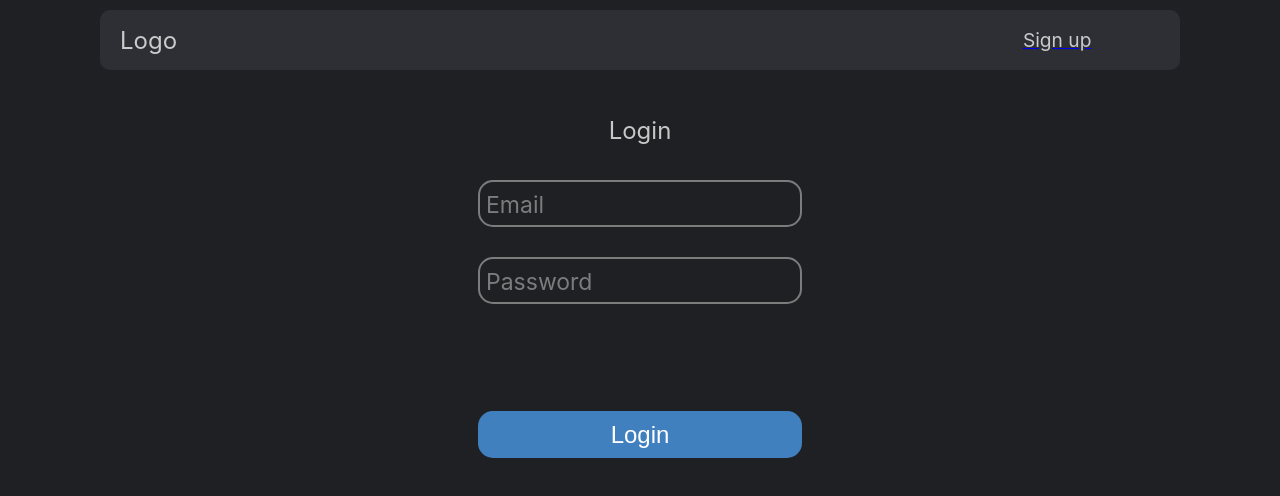
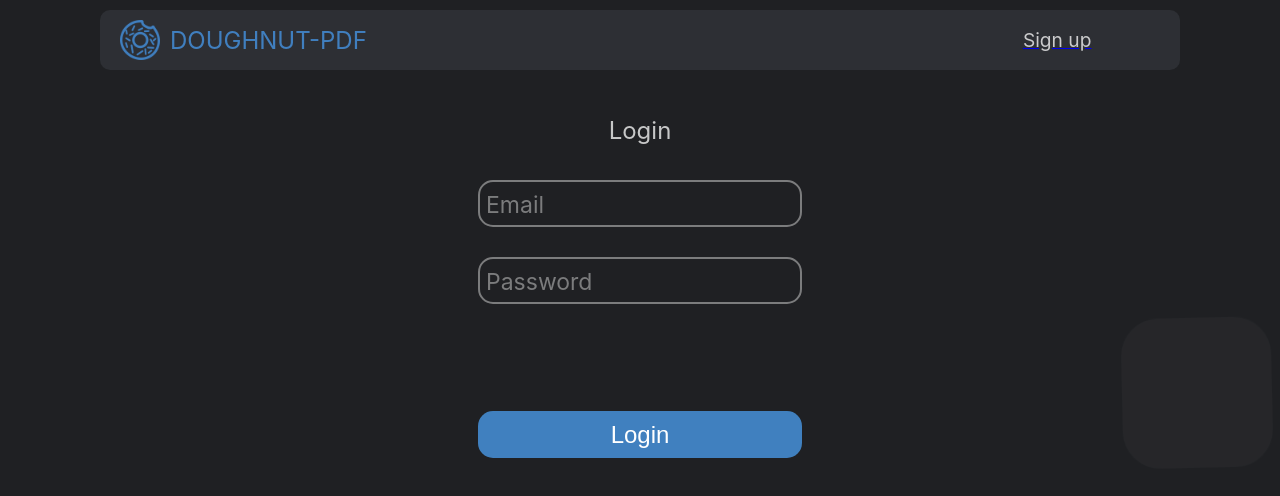
Before and after one commit to AmirFayzullin/DCS_project_client, a React (Create React App) app: page /sign-in in a window 1280 px wide. Shown: the top 496 px of the page. Built offline with nearby package versions, Linux system fonts and the light colour scheme; no server answers.

Commit message:
design:
- logo
- background animation

```diff
--- a/src/components/App/App.js
+++ b/src/components/App/App.js
@@ -11,6 +11,7 @@ import {TooltipContainer} from "../Tooltip/TooltipContainer";
 import {ApiContext} from "../../contexts/ApiContext";
 import {TooltipServiceContext} from "../../contexts/TooltipServiceContext";
 import {UserContext} from "../../contexts/UserContext";
+import {BkgAnimationBox} from "../BkgAnimationBox/BkgAnimationBox";
 
 function App() {
     const [isLoggedIn, setLoggedIn] = useState(false);
@@ -130,8 +131,8 @@ function App() {
 
                 <TooltipContainer/>
             </div>
+            <BkgAnimationBox toShow={true}/>
         </UserContext.Provider>
-
     );
 }
 
--- a/src/components/App/App.module.css
+++ b/src/components/App/App.module.css
@@ -1,8 +1,10 @@
 .wrapper {
+    position: relative;
     display: grid;
     grid-template: 60px auto / 100%;
     grid-gap: 10px;
     padding: 10px;
     max-width: 1080px;
     margin: auto;
+    z-index: 2;
 }
--- /dev/null
+++ b/src/components/BkgAnimationBox/BkgAnimationBox.jsx
@@ -0,0 +1,21 @@
+import React from 'react';
+import s from './BkgAnimationBox.module.css';
+
+export const BkgAnimationBox = (props) => {
+    return (
+        <>
+            <ul className={`${s.circles} ${props.toShow ? "" : s.hidden}`}>
+                <li> </li>
+                <li> </li>
+                <li> </li>
+                <li> </li>
+                <li> </li>
+                <li> </li>
+                <li> </li>
+                <li> </li>
+                <li> </li>
+                <li> </li>
+            </ul>
+        </>
+    )
+};
--- /dev/null
+++ b/src/components/BkgAnimationBox/BkgAnimationBox.module.css
@@ -0,0 +1,118 @@
+.circles {
+    position: fixed;
+    top: 0;
+    left: 0;
+    width: 100vw;
+    height: 100vh;
+    transition: .5s;
+    z-index: 1;
+}
+
+.circles.hidden {
+    opacity: 0;
+}
+
+.circles li {
+    position: absolute;
+    display: block;
+    list-style: none;
+    width: 20px;
+    height: 20px;
+    background: rgba(255, 255, 255, 0.05);
+    animation: animate 40s linear infinite;
+    bottom: -150px;
+}
+
+.circles li:nth-child(1){
+    left: 25%;
+    width: 80px;
+    height: 80px;
+    animation-delay: 0s;
+}
+
+
+.circles li:nth-child(2){
+    left: 10%;
+    width: 20px;
+    height: 20px;
+    animation-delay: 2s;
+    animation-duration: 12s;
+}
+
+.circles li:nth-child(3){
+    left: 70%;
+    width: 20px;
+    height: 20px;
+    animation-delay: 4s;
+}
+
+.circles li:nth-child(4){
+    left: 40%;
+    width: 60px;
+    height: 60px;
+    animation-delay: 0s;
+    animation-duration: 18s;
+}
+
+.circles li:nth-child(5){
+    left: 65%;
+    width: 20px;
+    height: 20px;
+    animation-delay: 0s;
+}
+
+.circles li:nth-child(6){
+    left: 75%;
+    width: 110px;
+    height: 110px;
+    animation-delay: 3s;
+}
+
+.circles li:nth-child(7){
+    left: 35%;
+    width: 150px;
+    height: 150px;
+    animation-delay: 7s;
+}
+
+.circles li:nth-child(8){
+    left: 50%;
+    width: 25px;
+    height: 25px;
+    animation-delay: 15s;
+    animation-duration: 45s;
+}
+
+.circles li:nth-child(9){
+    left: 20%;
+    width: 15px;
+    height: 15px;
+    animation-delay: 2s;
+    animation-duration: 35s;
+}
+
+.circles li:nth-child(10){
+    left: 85%;
+    width: 150px;
+    height: 150px;
+    animation-delay: 0s;
+    animation-duration: 11s;
+}
+
+
+
+@keyframes animate {
+
+    0%{
+        transform: translateY(0) rotate(0deg);
+        opacity: 1;
+        border-radius: 0;
+    }
+
+    100%{
+        transform: translateY(-1000px) rotate(720deg);
+        opacity: 0;
+        border-radius: 50%;
+    }
+
+}
--- a/src/components/Header/Header.jsx
+++ b/src/components/Header/Header.jsx
@@ -1,5 +1,6 @@
 import React, {useContext} from 'react';
 import s from './Header.module.css'
+import doughnut from '../../assets/doughnut.png';
 import {Route, Routes, Link} from 'react-router-dom'
 import Button from "../common/Button/Button";
 import {UserContext} from "../../contexts/UserContext";
@@ -9,8 +10,13 @@ export const Header = ({logOut}) => {
 
     return (
         <div className={s.wrapper}>
-            <div className={s.logo}>
-                Logo
+            <div className={s.logoContainer}>
+                <img
+                    className={s.logoImg}
+                    src={doughnut}
+                    alt=""
+                />
+                DOUGHNUT-PDF
             </div>
             <Routes>
                 <Route path="/"
--- a/src/components/Header/Header.module.css
+++ b/src/components/Header/Header.module.css
@@ -10,8 +10,16 @@
     box-sizing: border-box;
 }
 
-.logo {
-    color: var(--text-color);
+.logoImg {
+    height: 100%;
+    margin-right: 10px;
+}
+
+.logoContainer {
+    height: 100%;
+    color: rgb(64, 127, 191);
+    display: flex;
+    align-items: center;
     font-size: 1.5rem;
 }
 
--- a/src/components/Settings/Settings.jsx
+++ b/src/components/Settings/Settings.jsx
@@ -37,7 +37,7 @@ export const Settings = ({settings, setSettings, withSettings, setWithSettings,
             <div className={cn(s.optionWrapper, {[s.inactive]: activeSetting !== "QUALITY" || !withSettings})}>
                 <p className={s.optionTitle}>Quality:</p>
                 <div className={s.optionPicker}>
-                    <SliderInput min={0} max={100} step={0.1} value={settings.quality || 0} onChange={handleCompressionChange}/>
+                    <SliderInput min={0} max={100} step={1} value={settings.quality || 0} onChange={handleCompressionChange}/>
                     <Input min={0} max={100} type="number" onChange={handleCompressionChange} value={settings.quality || 0} name={null}/>
                 </div>
             </div>
--- a/src/components/common/Button/Button.module.css
+++ b/src/components/common/Button/Button.module.css
@@ -9,7 +9,7 @@
     background: var(--main-theme-color);
     color: #fff;
     font-size: 1.5rem;
-    padding: .5rem 0;
+    padding: .5rem;
     cursor: pointer;
     -webkit-transition: .2s;
     -moz-transition: .2s;
```
Also changed, not shown: src/assets/doughnut.png (added).
